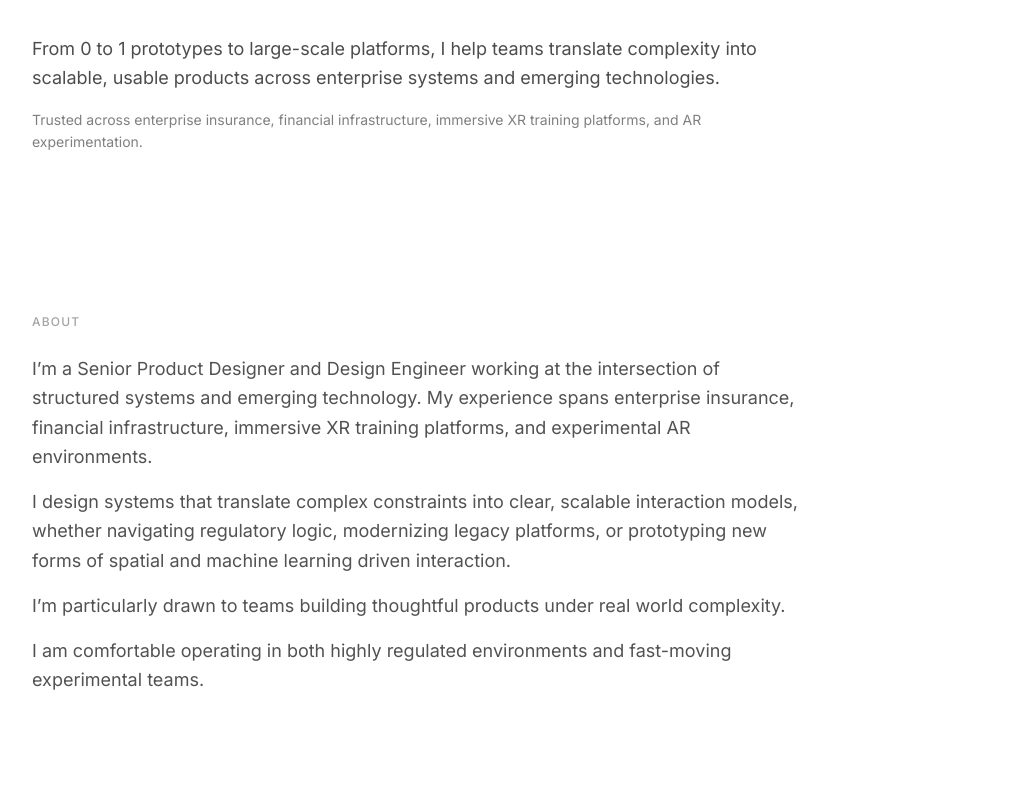
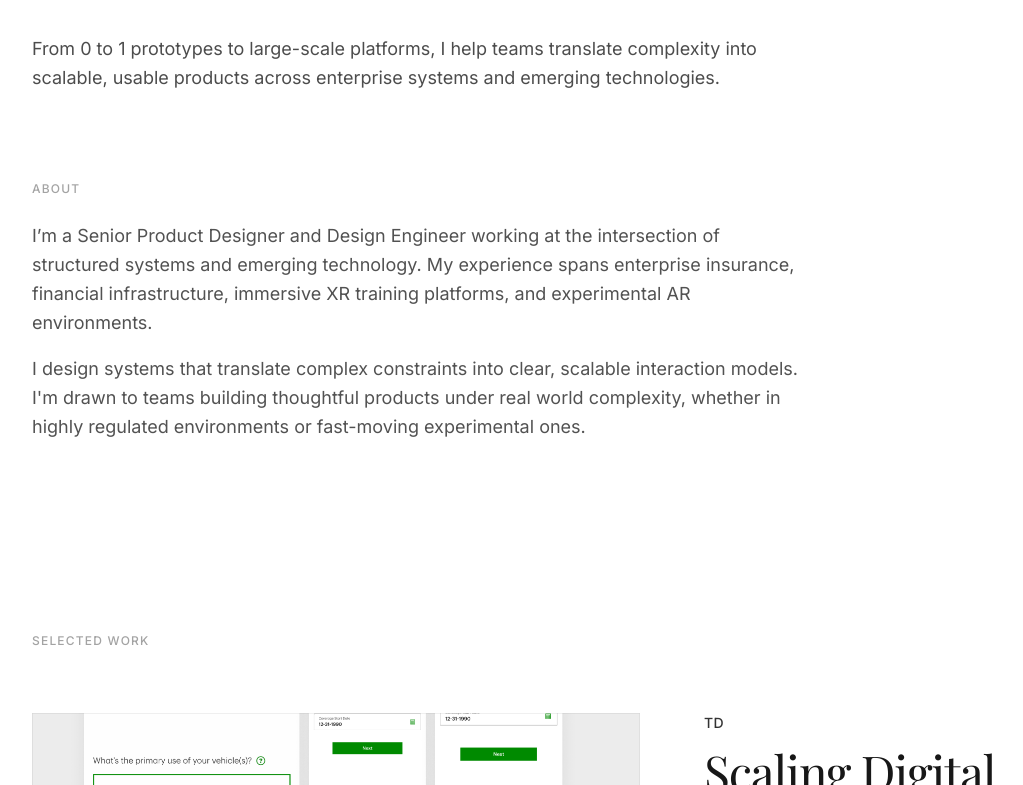
Before and after one commit to iremharnak/portfolio-2026, a Next.js app: page / in a window 1280 px wide. Shown: the part 475-1260 px from the top of the page, without its empty margins (64-1087 px from the left). Built offline with nearby package versions, Linux system fonts and the light colour scheme; a web font is replaced by a local one.

Commit message:
updated the hero and about sections

```diff
--- a/src/app/page.tsx
+++ b/src/app/page.tsx
@@ -6,7 +6,7 @@ export default function HomePage() {
   return (
     <>
       {/* Hero */}
-      <section className="mx-auto max-w-6xl px-6 pt-24 pb-12 sm:px-8 sm:pt-32 sm:pb-16">
+      <section className="mx-auto max-w-6xl px-6 pt-24 pb-8 sm:px-8 sm:pt-32 sm:pb-10">
         <div className="max-w-3xl">
           <FadeIn>
             <p className="text-base font-medium text-black lg:text-lg">
@@ -24,17 +24,13 @@ export default function HomePage() {
               translate complexity into scalable, usable products across
               enterprise systems and emerging technologies.
             </p>
-            <p className="mt-4 text-sm leading-relaxed text-black/50">
-              Trusted across enterprise insurance, financial infrastructure,
-              immersive XR training platforms, and AR experimentation.
-            </p>
           </FadeIn>
         </div>
       </section>
 
       {/* About */}
       <section
-        className="mx-auto max-w-6xl px-6 py-16 sm:px-8 sm:py-24"
+        className="mx-auto max-w-6xl px-6 pt-8 pb-16 sm:px-8 sm:pt-12 sm:pb-24"
         aria-labelledby="about-heading"
       >
         <div className="max-w-3xl">
@@ -53,17 +49,9 @@ export default function HomePage() {
             </p>
             <p className="mt-4 text-base leading-relaxed text-neutral-600 lg:text-lg">
               I design systems that translate complex constraints into clear,
-              scalable interaction models, whether navigating regulatory logic,
-              modernizing legacy platforms, or prototyping new forms of spatial
-              and machine learning driven interaction.
-            </p>
-            <p className="mt-4 text-base leading-relaxed text-neutral-600 lg:text-lg">
-              I&rsquo;m particularly drawn to teams building thoughtful products
-              under real world complexity.
-            </p>
-            <p className="mt-4 text-base leading-relaxed text-neutral-600 lg:text-lg">
-              I am comfortable operating in both highly regulated environments
-              and fast-moving experimental teams.
+              scalable interaction models. I&apos;m drawn to teams building
+              thoughtful products under real world complexity, whether in highly
+              regulated environments or fast-moving experimental ones.
             </p>
           </FadeIn>
         </div>
```
